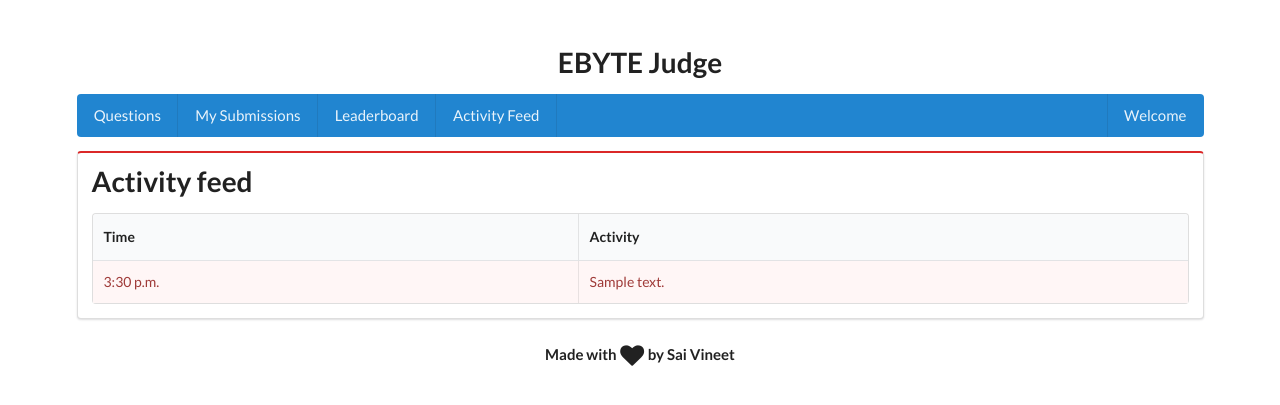
After one commit to svineet/ebyte-judge, a Django app: page /main/feed/ in a window 1280 px wide. The commit adds this page. Shown: the top 405 px of the page. Run offline with Django 3.2, Linux system fonts and the light colour scheme; tables that the repository leaves empty hold one stand-in row (values such as "Sample post"); some libraries are stand-ins or nearby versions.

Commit message:
Add activity feed, will add more after execution is done

```diff
--- a/main/models.py
+++ b/main/models.py
@@ -45,3 +45,16 @@ class Submission(models.Model):
                              default="PYT")
     submitter = models.ForeignKey('Participant')
     question_answered = models.ForeignKey('Question')
+
+
+class Activity(models.Model):
+    ACTIVITY_CHOICES = (
+        ("SCS", "Success"),
+        ("FAL", "Failure"),
+        ("INF", "Info")
+        )
+
+    time = models.DateTimeField(auto_now_add=True)
+    text = models.TextField()
+    act_type = models.CharField(max_length=3,
+                                choices=ACTIVITY_CHOICES)
--- a/main/templates/base.html
+++ b/main/templates/base.html
@@ -35,6 +35,9 @@
                 <a href="/main/leaderboard" class="item">
                     Leaderboard
                 </a>
+                <a href="/main/feed/" class="item">
+                    Activity Feed
+                </a>
 
                 <div class="right menu">
                     <div class="item">
--- /dev/null
+++ b/main/templates/main/activity_list.html
@@ -0,0 +1,42 @@
+{% extends "base.html" %}
+
+{% block title %}
+    Judge: Activity Feed
+{% endblock %}
+
+{% block content %}
+    <h1 class="ui underlined header">Activity feed</h1>
+
+    {% if activity_list %}
+        <table class="ui celled table">
+            <thead>
+                <th>Time</th>
+                <th>Activity</th>
+            </thead>
+
+            <tbody>
+                {% for act in activity_list %}
+                    {% if act.act_type == 'SUC' %}
+                        <tr class="positive">
+                            <td>{{ act.time|time }}</td>
+                            <td>{{ act.text }}</td>
+                        </tr>
+                    {% elif act.act_type == 'INF' %}
+                        <tr class="warning">
+                            <td>{{ act.time|time }}</td>
+                            <td>{{ act.text }}</td>
+                        </tr>
+                    {% else %}
+                        <tr class="negative">
+                            <td>{{ act.time|time }}</td>
+                            <td>{{ act.text }}</td>
+                        </tr>
+                    {% endif %}
+                {% endfor %}
+            </tbody>
+        </table>
+    {% else %}
+        <h3>No activity to display yet!</h3>
+    {% endif %}
+
+{% endblock %}
--- a/main/templates/main/index.html
+++ b/main/templates/main/index.html
@@ -23,7 +23,7 @@
                         </td>
 
                         <td>
-                            {{ question.question_desc }}
+                            {{ question.question_desc|slice:':50'}} ...
                         </td>
                     </tr>
                 {% endfor %}
--- a/main/templates/main/list_submissions.html
+++ b/main/templates/main/list_submissions.html
@@ -19,7 +19,7 @@
             {% for subm in submissions %}
                 <tr>
                     <td>{{ subm.submit_time|time }}</td>
-                    <td>{{ subm.program|slice:":50" }}</td>
+                    <td>{{ subm.program|slice:":50" }} .../td>
                     <td>
                         <a href="/main/{{ subm.question_answered.id }}">
                             {{ subm.question_answered.question_title }}
--- a/main/urls.py
+++ b/main/urls.py
@@ -10,5 +10,6 @@ urlpatterns = [
     url(r'^login/$', views.login, name="login"),
     url(r'^logout/$', views.logout, name="logout"),
     url(r'^leaderboard/$', views.leaderboard, name="leaderboard"),
-    url(r'^submissions/$', views.list_submissions, name="list_submissions")
+    url(r'^submissions/$', views.list_submissions, name="list_submissions"),
+    url(r'^feed/$', views.list_activity, name="activity_feed")
 ]
--- a/main/views.py
+++ b/main/views.py
@@ -1,6 +1,6 @@
 from .executer import execute
 from .forms import SubmissionForm
-from .models import Question, Participant, Submission
+from .models import Question, Participant, Submission, Activity
 from django.contrib import messages
 from django.contrib.auth import authenticate
 from django.contrib.auth import login as login_django
@@ -9,6 +9,9 @@ from django.contrib.auth.decorators import login_required
 from django.contrib.auth.models import User
 from django.shortcuts import render, redirect, get_object_or_404
 from threading import Thread
+
+
+SUBMITTED_ACTIVITY_TEXT = "{} submitted a solution for the '{}' question!"
 
 
 @login_required
@@ -45,6 +48,12 @@ def submit(request, question_id):
                 return redirect('index')
 
             instance.save()
+
+            act = Activity()
+            act.text = SUBMITTED_ACTIVITY_TEXT.format(
+                request.user.username, question.question_title)
+            act.act_type = "INF"
+            act.save()
 
             thr = Thread(target=execute, args=[instance])
             thr.start()
@@ -104,3 +113,14 @@ def login(request):
 def logout(request):
     logout_django(request)
     return redirect('index')
+
+
+# No login required for activity feed so that we can
+# access it without making an account
+# todo: paginate
+def list_activity(request):
+    activities = Activity.objects.order_by('-time')[:10]
+    return render(request, 'main/activity_list.html',
+        {
+            'activity_list': activities
+        })
```
